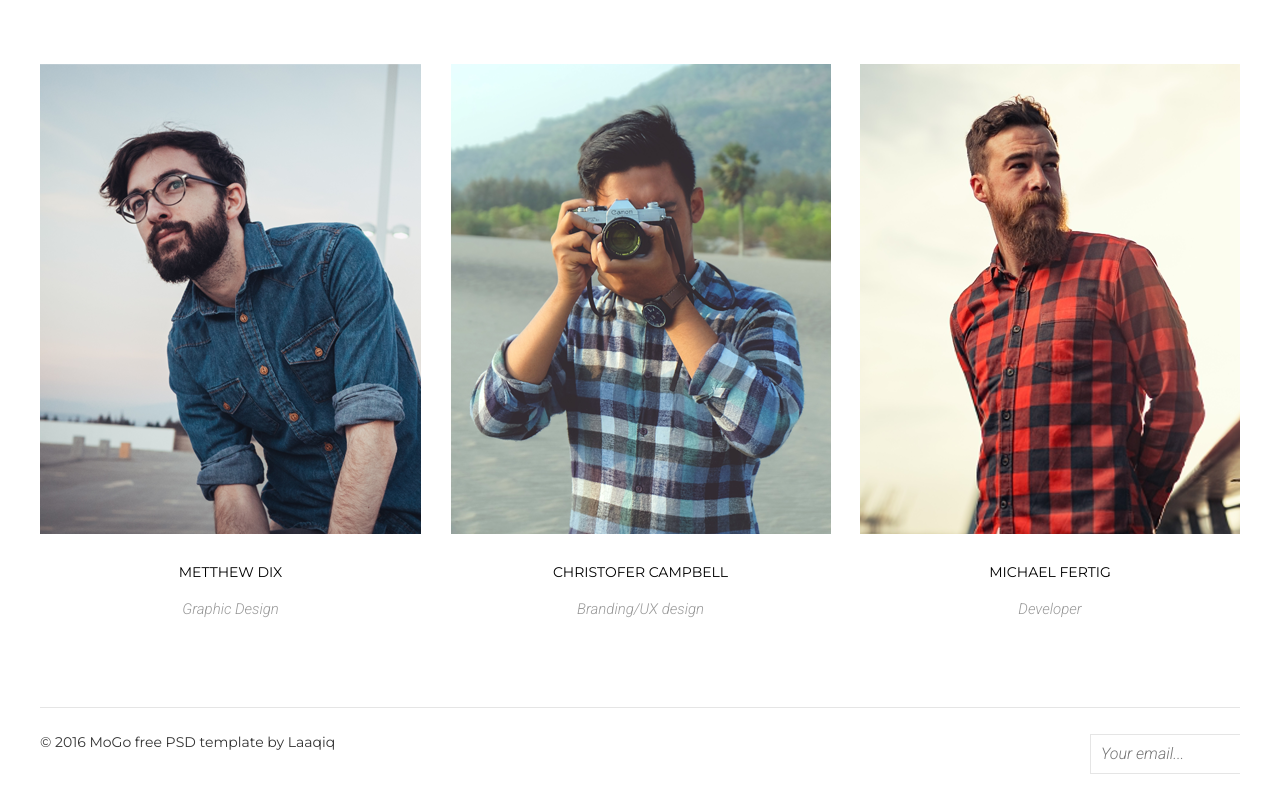
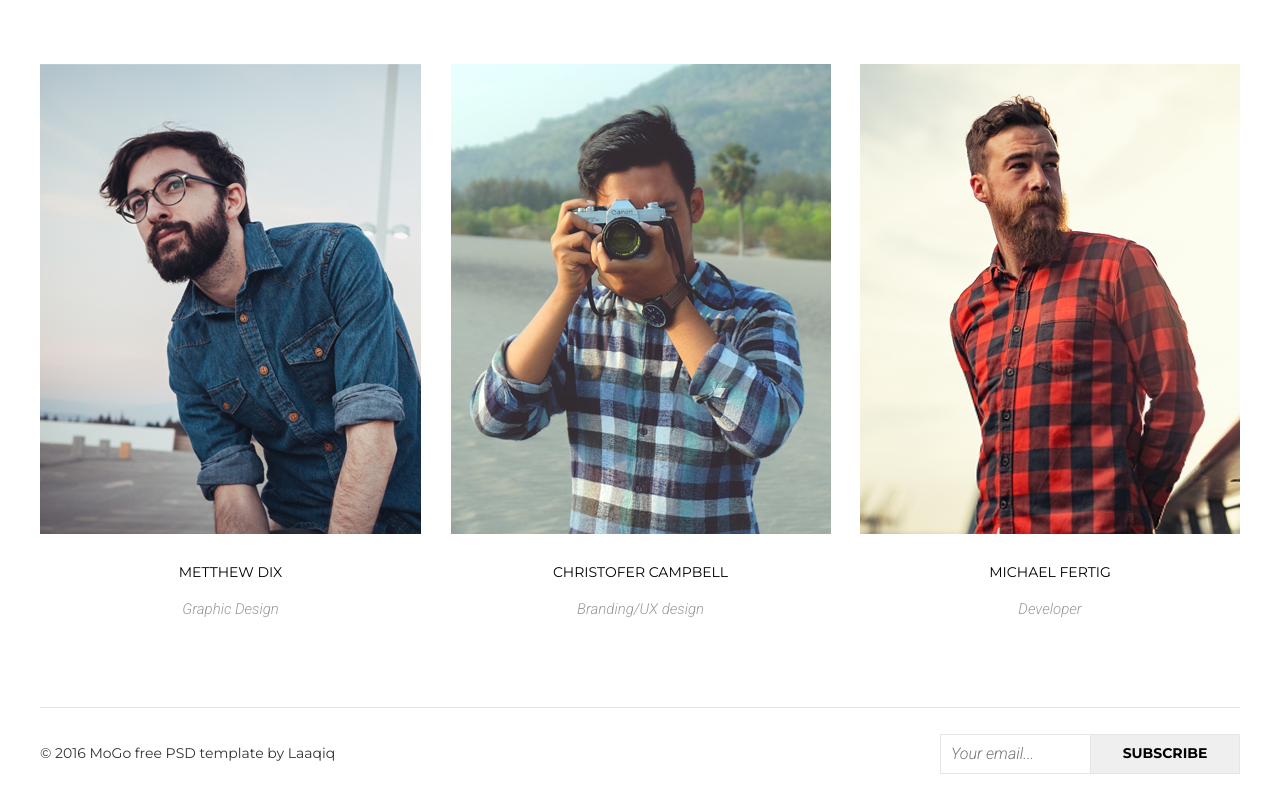
Before and after one commit to evgeshti/goit-fe-course-module-6, a plain HTML site: page module-06/index.html in a window 1280 px wide. Shown: the part 1055-1855 px from the top of the page. Drawn offline with Linux system fonts and the light colour scheme.

Commit message:
finished

```diff
--- a/module-06/css/style.css
+++ b/module-06/css/style.css
@@ -320,6 +320,7 @@ p {
   justify-content: space-between;
   border-top: 1px solid #e5e5e5;
   padding: 26px 0 26px 0;
+  align-items: baseline;
 }
 
 .footer_p {
@@ -343,6 +344,8 @@ p {
   position: absolute;
   border-right: unset;
   outline: none !important;
+  top: 0;
+  right: 150px;
 }
 
 .contact-form__btn {
```
